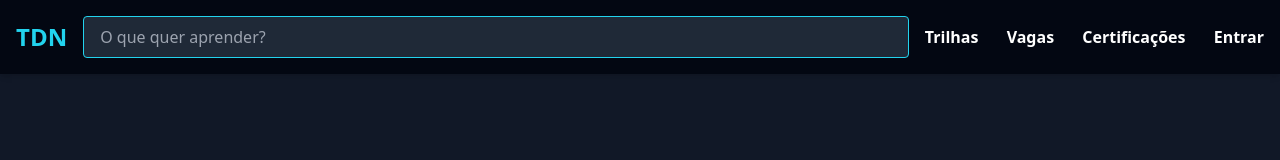
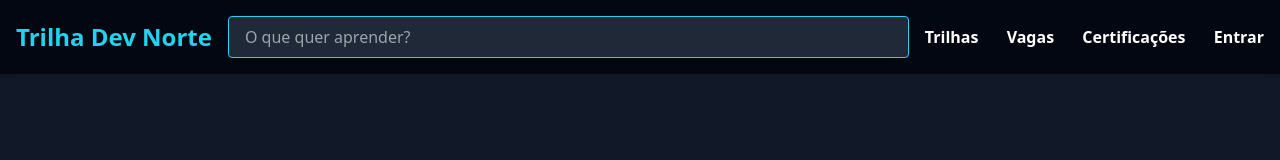
Before and after one commit to matheusalmeida19/trilha-dev-norte, a website: page src/index.html in a window 1280 px wide. Drawn offline with Linux system fonts and the light colour scheme.

Commit message:
change TDN to Trilha Dev Norte

```diff
--- a/src/index.html
+++ b/src/index.html
@@ -9,7 +9,7 @@
   <body class="bg-gray-900 text-white">
     <header class="flex justify-between items-center p-4 bg-gray-950 shadow-md">
       <div class="text-2xl font-bold text-white">
-        <span class="text-cyan-400">TDN</span>
+        <span class="text-cyan-400">Trilha Dev Norte</span>
       </div>
       <div class="flex-1 mx-4">
         <input
```
